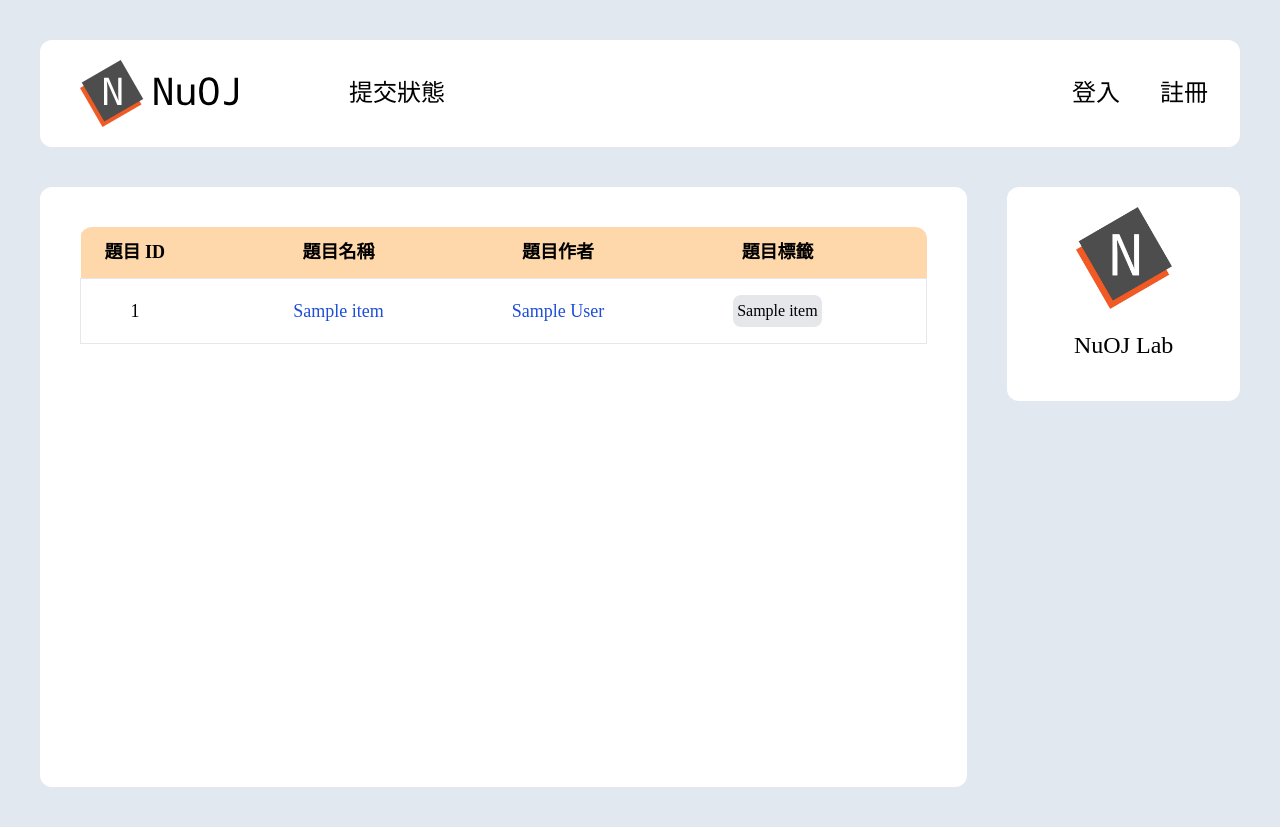
After one commit to ntut-xuan/NuOJ, a Flask app: template templates/problem.html in a window 1280 px wide. The commit adds this page. Run offline with Flask 2, Linux system fonts and the light colour scheme; the template is opened without the code that fills it: most values are stand-ins (such as "Sample title", 1, 10 or a date in 2020); parts of the project's set-up code (start-up, migrations or seed data) failed here and were passed over.

Commit message:
update(2022/07/06)

```diff
--- a/html/index.html
+++ b/html/index.html
@@ -1,7 +1,8 @@
 <!DOCTYPE html>
 <html>
     <head>
-        <title> NuOJ - Index </title>
+        <title> NuOJ - 首頁 </title>
+        <link rel="icon" href="/static/logo_min.png" sizes="16x16" type="image/png">
         <meta charset="utf-8">
         <meta content="NuOJ - Index" name="title">
         <meta content="一款來自 國立臺北科技大學 的線上程式評測系統" name="description">
@@ -78,7 +79,7 @@
                         </div>
                     </div>
                     <div class="w-fit mx-auto m-5">
-                        <p class="text-white"> 2022, Uriah Xuan. </p>
+                        <p class="text-white"> 2022, NuOJ Team. </p>
                     </div>
                 </div>
                 <div class="absolute right-0 top-0 p-10 w-1/2">
--- a/static/css/output.css
+++ b/static/css/output.css
@@ -672,6 +672,11 @@ video {
   margin-bottom: 0.5rem;
 }
 
+.my-0 {
+  margin-top: 0px;
+  margin-bottom: 0px;
+}
+
 .my-5 {
   margin-top: 1.25rem;
   margin-bottom: 1.25rem;
@@ -743,12 +756,94 @@ video {
   height: 100vh;
 }
 
+.h-\[50\%\] {
+  height: 50%;
+}
+
 .h-20 {
   height: 5rem;
 }
 
 .h-96 {
   height: 24rem;
+}
+
+.h-\[42rem\] {
+  height: 42rem;
+}
+
+.h-\[40rem\] {
+  height: 40rem;
+}
+
+.h-\[38rem\] {
+  height: 38rem;
+}
+
+.h-\[39rem\] {
+  height: 39rem;
+}
+
+.h-\[48rem\] {
+  height: 48rem;
+}
+
+.h-\[45rem\] {
+  height: 45rem;
+}
+
+.h-\[10vh\] {
+  height: 10vh;
+}
+
+.h-\[40vh\] {
+  height: 40vh;
+}
+
+.h-\[60vh\] {
+  height: 60vh;
+}
+
+.h-\[80vh\] {
+  height: 80vh;
+}
+
+.h-\[78vh\] {
+  height: 78vh;
+}
+
+.h-\[75vh\] {
+  height: 75vh;
+}
+
+.max-h-96 {
+  max-height: 24rem;
+}
+
+.max-h-\[max\] {
+  max-height: max;
+}
+
+.max-h-max {
+  max-height: -webkit-max-content;
+  max-height: -moz-max-content;
+  max-height: max-content;
+}
+
+.max-h-\[96\] {
+  max-height: 96;
+}
+
+.max-h-\[48rem\] {
+  max-height: 48rem;
+}
+
+.max-h-\[45rem\] {
+  max-height: 45rem;
+}
+
+.max-h-\[42rem\] {
+  max-height: 42rem;
 }
 
 .min-h-full {
@@ -813,7 +920,23 @@ video {
   width: 38%;
 }
 
+.w-\[10\%\] {
+  width: 10%;
+}
+
+.w-\[40\%\] {
+  width: 40%;
+}
+
+.w-\[40vh\] {
+  width: 40vh;
+}
+
 .min-w-full {
+  min-width: 100%;
+}
+
+.min-w-\[100\%\] {
   min-width: 100%;
 }
 
@@ -911,10 +1044,22 @@ video {
   overflow: hidden;
 }
 
+.overflow-y-auto {
+  overflow-y: auto;
+}
+
 .overflow-y-hidden {
   overflow-y: hidden;
 }
 
+.overflow-y-clip {
+  overflow-y: clip;
+}
+
+.overflow-y-scroll {
+  overflow-y: scroll;
+}
+
 .whitespace-nowrap {
   white-space: nowrap;
 }
@@ -925,6 +1070,10 @@ video {
 
 .rounded-xl {
   border-radius: 0.75rem;
+}
+
+.rounded-lg {
+  border-radius: 0.5rem;
 }
 
 .border-2 {
@@ -1012,19 +1161,74 @@ video {
   background-color: rgb(209 213 219 / var(--tw-bg-opacity));
 }
 
+.bg-slate-200 {
+  --tw-bg-opacity: 1;
+  background-color: rgb(226 232 240 / var(--tw-bg-opacity));
+}
+
+.bg-orange-200 {
+  --tw-bg-opacity: 1;
+  background-color: rgb(254 215 170 / var(--tw-bg-opacity));
+}
+
 .bg-blue-700 {
   --tw-bg-opacity: 1;
   background-color: rgb(29 78 216 / var(--tw-bg-opacity));
 }
 
-.bg-slate-200 {
-  --tw-bg-opacity: 1;
-  background-color: rgb(226 232 240 / var(--tw-bg-opacity));
-}
-
-.bg-orange-200 {
-  --tw-bg-opacity: 1;
-  background-color: rgb(254 215 170 / var(--tw-bg-opacity));
+.bg-blue-200 {
+  --tw-bg-opacity: 1;
+  background-color: rgb(191 219 254 / var(--tw-bg-opacity));
+}
+
+.bg-gray-400 {
+  --tw-bg-opacity: 1;
+  background-color: rgb(156 163 175 / var(--tw-bg-opacity));
+}
+
+.bg-gray-200 {
+  --tw-bg-opacity: 1;
+  background-color: rgb(229 231 235 / var(--tw-bg-opacity));
+}
+
+.bg-slate-400 {
+  --tw-bg-opacity: 1;
+  background-color: rgb(148 163 184 / var(--tw-bg-opacity));
+}
+
+.bg-slate-300 {
+  --tw-bg-opacity: 1;
+  background-color: rgb(203 213 225 / var(--tw-bg-opacity));
+}
+
+.bg-purple-200 {
+  --tw-bg-opacity: 1;
+  background-color: rgb(233 213 255 / var(--tw-bg-opacity));
+}
+
+.bg-purple-800 {
+  --tw-bg-opacity: 1;
+  background-color: rgb(107 33 168 / var(--tw-bg-opacity));
+}
+
+.bg-purple-600 {
+  --tw-bg-opacity: 1;
+  background-color: rgb(147 51 234 / var(--tw-bg-opacity));
+}
+
+.bg-purple-400 {
+  --tw-bg-opacity: 1;
+  background-color: rgb(192 132 252 / var(--tw-bg-opacity));
+}
+
+.bg-purple-300 {
+  --tw-bg-opacity: 1;
+  background-color: rgb(216 180 254 / var(--tw-bg-opacity));
+}
+
+.bg-purple-500 {
+  --tw-bg-opacity: 1;
+  background-color: rgb(168 85 247 / var(--tw-bg-opacity));
 }
 
 .bg-opacity-80 {
@@ -1057,6 +1261,10 @@ video {
 
 .p-2 {
   padding: 0.5rem;
+}
+
+.p-1 {
+  padding: 0.25rem;
 }
 
 .py-5 {
@@ -1074,6 +1282,31 @@ video {
   padding-bottom: 2.5rem;
 }
 
+.px-3 {
+  padding-left: 0.75rem;
+  padding-right: 0.75rem;
+}
+
+.px-5 {
+  padding-left: 1.25rem;
+  padding-right: 1.25rem;
+}
+
+.px-6 {
+  padding-left: 1.5rem;
+  padding-right: 1.5rem;
+}
+
+.py-3 {
+  padding-top: 0.75rem;
+  padding-bottom: 0.75rem;
+}
+
+.py-4 {
+  padding-top: 1rem;
+  padding-bottom: 1rem;
+}
+
 .px-10 {
   padding-left: 2.5rem;
   padding-right: 2.5rem;
@@ -1084,21 +1317,6 @@ video {
   padding-right: 0.5rem;
 }
 
-.py-3 {
-  padding-top: 0.75rem;
-  padding-bottom: 0.75rem;
-}
-
-.py-4 {
-  padding-top: 1rem;
-  padding-bottom: 1rem;
-}
-
-.px-6 {
-  padding-left: 1.5rem;
-  padding-right: 1.5rem;
-}
-
 .pt-24 {
   padding-top: 6rem;
 }
@@ -1117,6 +1335,14 @@ video {
 
 .text-right {
   text-align: right;
+}
+
+.align-middle {
+  vertical-align: middle;
+}
+
+.font-\[\'Noto_Sans_TC\'\] {
+  font-family: 'Noto Sans TC';
 }
 
 .font-mono {
@@ -1230,6 +1456,21 @@ video {
 .text-purple-400 {
   --tw-text-opacity: 1;
   color: rgb(192 132 252 / var(--tw-text-opacity));
+}
+
+.text-blue-200 {
+  --tw-text-opacity: 1;
+  color: rgb(191 219 254 / var(--tw-text-opacity));
+}
+
+.text-blue-500 {
+  --tw-text-opacity: 1;
+  color: rgb(59 130 246 / var(--tw-text-opacity));
+}
+
+.text-blue-700 {
+  --tw-text-opacity: 1;
+  color: rgb(29 78 216 / var(--tw-text-opacity));
 }
 
 .shadow {
@@ -1257,6 +1498,14 @@ video {
   transition-duration: 150ms;
 }
 
+.duration-100 {
+  transition-duration: 100ms;
+}
+
+.duration-300 {
+  transition-duration: 300ms;
+}
+
 .ease-out {
   transition-timing-function: cubic-bezier(0, 0, 0.2, 1);
 }
@@ -1395,4 +1641,16 @@ video {
     font-size: 1rem;
     line-height: 1.5rem;
   }
-}
+
+  .md\:text-2xl {
+    font-size: 1.5rem;
+    line-height: 2rem;
+  }
+}
+
+@media (min-width: 1024px) {
+  .lg\:text-2xl {
+    font-size: 1.5rem;
+    line-height: 2rem;
+  }
+}
--- /dev/null
+++ b/templates/problem.html
@@ -0,0 +1,84 @@
+<!DOCTYPE html>
+<html>
+	<head>
+        <title> NuOJ - 題目列表 </title>
+        <link rel="icon" href="/static/logo_min.png" sizes="16x16" type="image/png">
+		<meta charset="utf-8">
+        <meta content="#f7b068" data-react-helmet="true" name="theme-color">
+        <meta property="og:title" content="NuOJ - 題目列表">
+        <meta property="og:site_name" content="NuOJ">
+        <meta property="og:type" content="website">
+        <meta property="og:url" content="https://nuoj.ntut-xuan.net/dev_progress">
+        <meta property="og:description" content="一款來自國立臺北科技大學的線上評測系統">
+        <meta property="og:image" content="https://nuoj.ntut-xuan.net/static/logo_min.png">
+        <meta property="og:image:alt" content="NuOJ">
+        <meta name="viewport" content="width=device-width, initial-scale=1">
+        <link href="../static/css/output.css" rel="stylesheet">
+        <link rel="preconnect" href="https://fonts.googleapis.com">
+        <link rel="preconnect" href="https://fonts.gstatic.com" crossorigin>
+        <link href="https://fonts.googleapis.com/css2?family=Noto+Serif+TC:wght@200;300;400;500;600;700;900&display=swap" rel="stylesheet">
+        <script src="https://ajax.googleapis.com/ajax/libs/jquery/3.5.1/jquery.min.js"></script>
+	</head>
+    <body class="bg-slate-200 p-10 overflow-y-clip">
+        <div class="bg-white p-5 rounded-xl w-full flex justify-between">
+            <div class="flex justify-start gap-10">
+                <div class="w-full h-fit my-auto">
+                    <a href="/">
+                        <img class="w-[80%] mx-auto" src="/static/logo-black.svg">
+                    </a>
+                </div>
+                <div class="w-full h-fit my-auto text-center">
+                    <p class="text-base lg:text-2xl inline-block align-middle leading-normal my-0 font-['Noto_Sans_TC'] border-b-2 border-black border-opacity-0 duration-500 hover:border-black hover:border-opacity-100"> 提交狀態 </p>
+                </div>
+            </div>
+            <div class="px-3 flex justify-end gap-10">
+                {%- if login -%}
+                <div class="w-full h-fit my-auto text-center">
+                    <p class="text-base lg:text-2xl inline-block align-middle leading-normal my-0 font-['Noto_Sans_TC'] border-b-2 border-black border-opacity-0 duration-500 hover:border-black hover:border-opacity-100 cursor-pointer"> <a href="/profile/{{username}}">{{username}}</a> </p>
+                </div>
+                {% else %}
+                <div class="w-full h-fit my-auto text-center">
+                    <p class="text-base lg:text-2xl inline-block align-middle leading-normal my-0 font-['Noto_Sans_TC'] border-b-2 border-black border-opacity-0 duration-500 hover:border-black hover:border-opacity-100 cursor-pointer"> <a href="/login">登入</a> </p>
+                </div>
+                <div class="w-full h-fit my-auto text-center">
+                    <p class="text-base lg:text-2xl inline-block align-middle leading-normal my-0 font-['Noto_Sans_TC'] border-b-2 border-black border-opacity-0 duration-500 hover:border-black hover:border-opacity-100 cursor-pointer"> <a href="/register">註冊</a> </p>
+                </div>
+                {% endif %}
+            </div>
+        </div>
+        <div class="mt-10 rounded-xl w-full h-full flex justify-between gap-10 font-['Noto_Sans_TC']">
+            <div class="w-[80%] h-[75vh] p-10 bg-white rounded-xl ">
+                <div class="w-full h-full bg-white rounded-xl inline-block overflow-y-auto">
+                    <table class="w-full text-lg text-black dark:text-gray-400 text-center relative table-auto whitespace-nowrap leading-normal">
+                        <thead>
+                            <tr>
+                                <th scope="col" class="sticky top-0 bg-orange-200 px-6 py-3 w-[10%]">題目 ID</th>
+                                <th scope="col" class="sticky top-0 bg-orange-200 px-6 py-3 w-[40%]">題目名稱</th>
+                                <th scope="col" class="sticky top-0 bg-orange-200 px-6 py-3 w-[10%]">題目作者</th>
+                                <th scope="col" class="sticky top-0 bg-orange-200 px-6 py-3 w-[40%]">題目標籤</th>
+                            </tr>
+                        </thead>
+                        <tbody>
+                            {%- for item in problem -%}
+                            <tr class="hover:bg-slate-100 z-40 border">
+                                <td class="px-6 py-4 z-10"> {{item.problem_ID}} </td>
+                                <td class="px-6 py-4 z-10 text-blue-700"> <a href="/problem/{{item.problem_ID}}">{{item.problem_name}}</a> </td>
+                                <td class="px-6 py-4 z-10 text-blue-700"> <a href="/profile/{{item.problem_author}}">{{item.problem_author}}</a> </td>
+                                <td class="px-6 py-4 z-10 flex gap-5 justify-center text-base">
+                                    {%- for item in item.problem_tag -%}
+                                    <span class="p-1 bg-gray-200 rounded-lg hover:bg-orange-100 duration-300 cursor-pointer"> {{item}} </span>
+                                    {% endfor %}
+                                </td>
+                            </tr>
+                            {% endfor %}
+                        </tbody>
+                    </table>
+                </div>
+            </div>
+            <div class="w-[20%] p-5 h-full bg-white rounded-xl">
+                <img class="w-[50%] mx-auto" src="/static/logo_min.png">
+                <p class="text-2xl text-center p-5"> NuOJ Lab </p>
+            </div>
+        </div>
+    </body>
+</html>
```
Also changed, not shown: other parts of static/css/output.css (+47 -20 lines), html/problem.html (deleted, +0 -86 lines), python/nuoj_service.py (+19 -2 lines), templates/404.html (added, +28 -0 lines).
